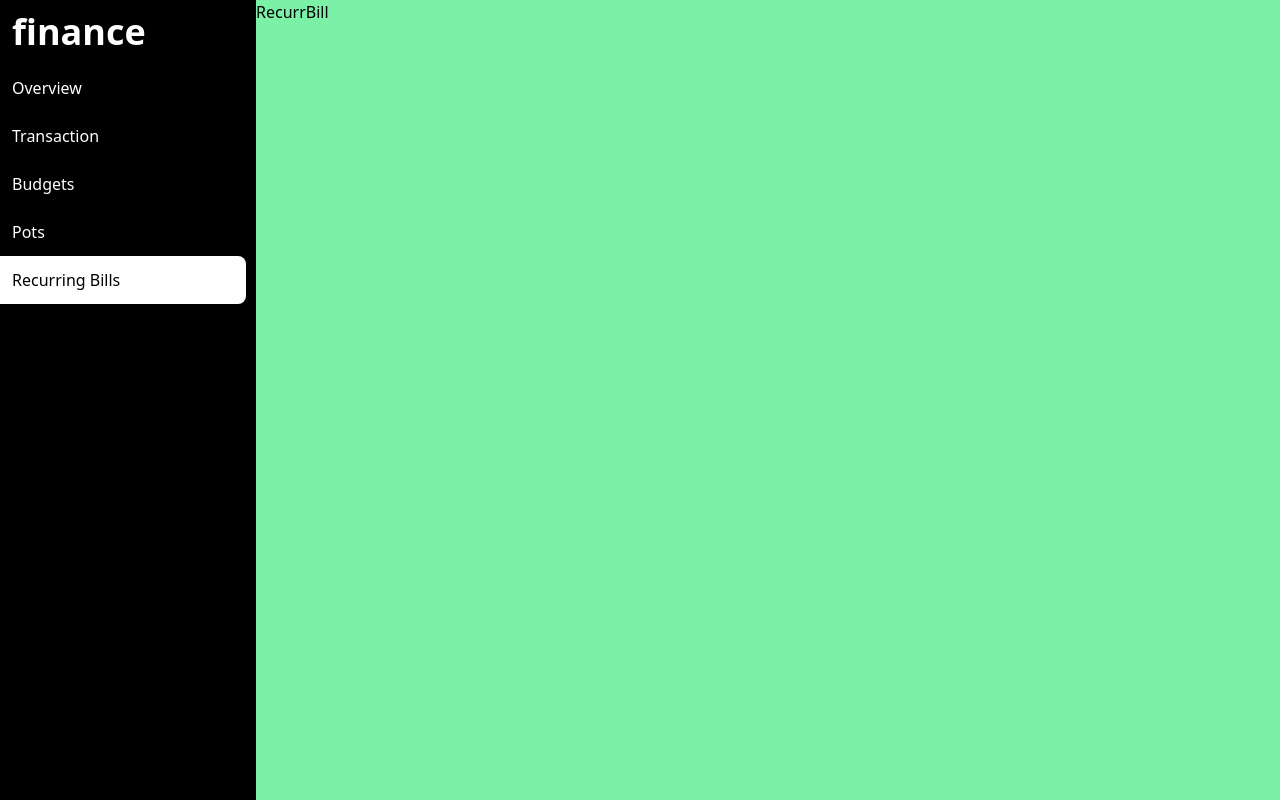
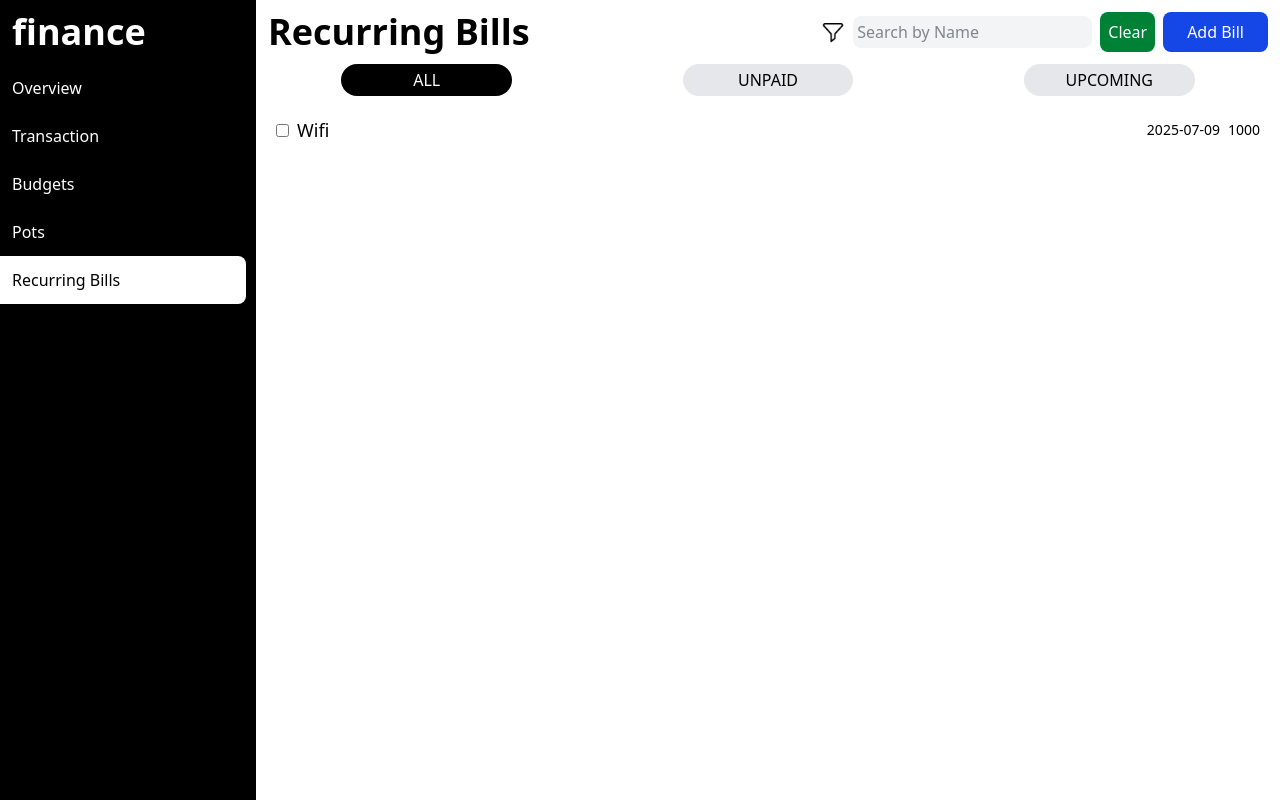
Before and after one commit to ManiyaNehal19/Finance-Dashboard, a React (Vite) app: page /RecurringBills in a window 1280 px wide. Built offline with nearby package versions, Linux system fonts and the light colour scheme.

Commit message:
REcurring bill add+tab fikter done

```diff
--- a/src/Components/RecurrBill.jsx
+++ b/src/Components/RecurrBill.jsx
@@ -1,8 +1,178 @@
-import React from 'react'
+import React, { useEffect, useState } from 'react'
+import filter from '../assets/filter.png'
 
 function RecurrBill() {
-  return (
-    <div className='bg-green-300 col-span-4'>RecurrBill</div>
+  //use switch case for tabs + sort and handling as well
+
+  const tabs = ["ALL", "UNPAID", "UPCOMING"]
+  const [showSortOptions, setShowSortOptions] = useState(false)
+  const [currTab, setcurrTab] = useState("ALL")
+  const [showDialog, setshowDialog] = useState(false);
+  const [billName, setbillName] = useState('');
+  const [billTotal, setbillTotal] = useState('');
+  const [billDate, setbillDate] = useState();
+  const [BillArr, setBillArr] = useState([{
+    name:"Wifi",
+    amount: 1000,
+    due: "2025-07-09",
+    status: false
+  }])
+  const [filteredArr, setFilteredArr] = useState(BillArr)
+
+  useEffect(()=>{
+    console.log(BillArr);
+
+  },[BillArr])
+  useEffect(() => {
+    const currentMonth = new Date().getMonth(); // 0–11
+    const lastMonth = parseInt(localStorage.getItem("lastUpdatedMonth"));
+
+    if (lastMonth !== currentMonth) {
+      const resetBills = BillArr.map(bill => ({
+        ...bill,
+        status: false
+      }));
+      setBillArr(resetBills);
+      localStorage.setItem("lastUpdatedMonth", currentMonth.toString());
+    }
+  }, []);
+  useEffect(()=>{
+    switch (currTab) {
+      case "ALL":
+        setFilteredArr(BillArr);
+        break;
+      case "UNPAID":
+        const unpaid = BillArr.filter(item=>(item.status===false));
+        setFilteredArr(unpaid);
+        break
+      case "UPCOMING":
+        const today= new Date();
+        const upcoming = BillArr.filter(item=>( item.due>today &&item.status===false));
+        setFilteredArr(upcoming);
+        break
+    }
+  },[currTab,BillArr])
+  const add_bill = (name, amount, billDate) => {
+    const today = new Date();
+    const Year = today.getFullYear();
+    const month = String(today.getMonth() + 1).padStart(2, '0');
+    const day = String(billDate).padStart(2, '0');
+
+    const due = `${Year}-${month}-${day.split("-")[2]}`
+
+    setBillArr(prev => [...prev, {
+      name: name,
+      amount: amount,
+      status: false,
+      due: due
+    }]);
+  };
+
+
+
+    return (
+    <div className='col-span-4'>
+    {showDialog && (
+        <dialog open className='fixed top-1/2 left-1/2 z-50 transform -translate-x-1/2 -translate-y-1/2 bg-white p-6 rounded-xl shadow-xl w-1/3 max-w-md flex flex-col'>
+          <div className='flex items-center justify-between p-2'>
+            <h1 className='font-bold text-xl'>Add bill</h1>
+            <button className="w-8 h-8 bg-gray-400 rounded-full flex items-center justify-center text-gray-100" onClick={() => setshowDialog(false)}>X</button>
+          </div>
+
+          <form className='flex flex-col p-2' onSubmit={(e) => {
+            e.preventDefault();
+            add_bill(billName, parseInt(billTotal), billDate);
+            setshowDialog(false);
+          }}>
+            <div className='mb-3'>
+              <label className='mr-2' htmlFor="name">Name:</label>
+              <input className='p-1' type="text" placeholder='Enter bill Name' required value={billName} onChange={(e) => setbillName(e.target.value)} />
+            </div>
+
+            <div className='mb-3'>
+              <label className='mr-2' htmlFor="total">Allocated bill:</label>
+              <input className='p-1' type="number" min={1} placeholder='Enter Allocated bill' required value={billTotal} onChange={(e) => setbillTotal(e.target.value)} />
+            </div>
+
+            <div className='mb-3'>
+              <label  className='mr-2' htmlFor="date">Due Date</label>
+              <input type="date" name="" id="" required onChange={(e)=>setbillDate(e.target.value)} />
+            </div>
+
+            <button className='w-full bg-blue-600 text-white font-semibold hover:cursor-pointer p-1 rounded-lg' type="submit">Submit</button>
+          </form>
+        </dialog>
+      )}
+     <div className="flex m-3 items-center justify-between">
+        <h1 className="text-4xl font-bold">Recurring Bills</h1>
+        <div className="flex items-center">
+        <img src={filter} className=" h-6 w-auto mr-2 cursor-pointer" onClick={() => setShowSortOptions((prev) => !prev)} />
+          {showSortOptions && (
+          <select
+          className="cursor-pointer"
+
+        >
+          <option value="amount-asc">Amount (Low to High)</option>
+          <option value="amount-desc">Amount (High to Low)</option>
+          <option value="name-asc">Name (A–Z)</option>
+          <option value="name-desc">Name (Z–A)</option>
+          <option value="date-newest">Date (Newest First)</option>
+          <option value="date-oldest">Date (Oldest First)</option>
+          <option value="amount-rec">Type (Received)</option>
+          <option value="amount-sent">Type (Sent)</option>
+        </select>
+
+          )}
+          <form>
+          <input
+            type="text"
+            placeholder="Search by Name"
+
+            className="p-1  focus:outline-none focus:ring-2 focus:ring-black bg-gray-100 text-gray-900 rounded-lg"
+          />
+        </form>
+        <button className="bg-green-700 text-white p-2 ml-2 rounded-lg cursor-pointer hover:bg-green-800">Clear</button>
+        <button className="bg-blue-700 text-white p-2 ml-2 rounded-lg cursor-pointer hover:bg-blue-800 px-6"
+        onClick={()=>setshowDialog(true)}
+        >Add Bill</button>
+        </div>
+      </div>
+      <div className='flex items-center justify-around'>
+        {tabs.map(item=>(
+          <span
+          onClick={()=>setcurrTab(item)}
+          className={` rounded-2xl  text-center hover:cursor-pointer ${currTab===item?"bg-black text-white":"bg-gray-200"} w-1/6 p-1`}>{item}</span>
+        ))}
+
+
+      </div>
+      <div className='overflow-scroll m-3'>
+          {filteredArr.map(item=>
+          (
+          <div className={`flex items-center justify-between ${item.status?"bg-gray-200":""} p-2 rounded-lg mb-1.5`}>
+          <div className='flex items-center'>
+            <input className='mr-2' type="checkbox" checked={item.status}
+
+          onChange={() => {
+            const updatedBills = BillArr.map(bill =>
+              bill.name === item.name ? { ...bill, status: !bill.status } : bill
+            );
+            setBillArr(updatedBills);
+          }}/>
+            <p className='text-lg'>{item.name}</p>
+          </div>
+          <div className='flex items-center'>
+            <p className='mr-2 text-sm'>{item.due}</p>
+            <p className='text-sm'>{item.amount}</p>
+          </div>
+          </div>
+
+
+
+          ))}
+
+          </div>
+    </div>
   )
 }
 
```
